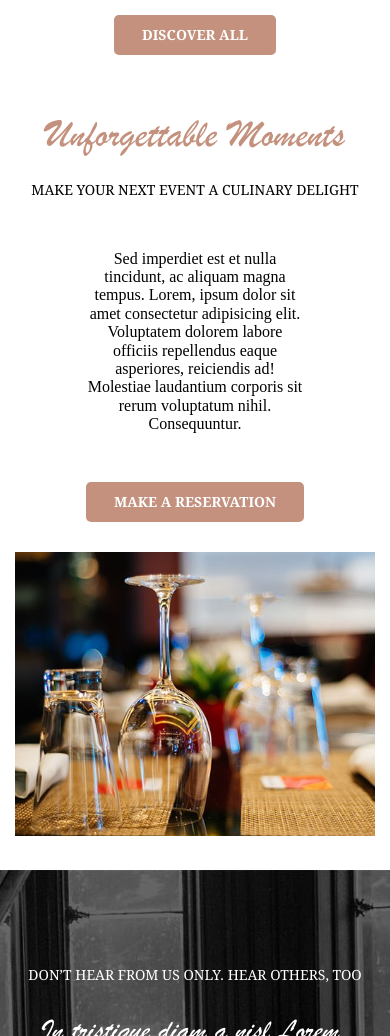
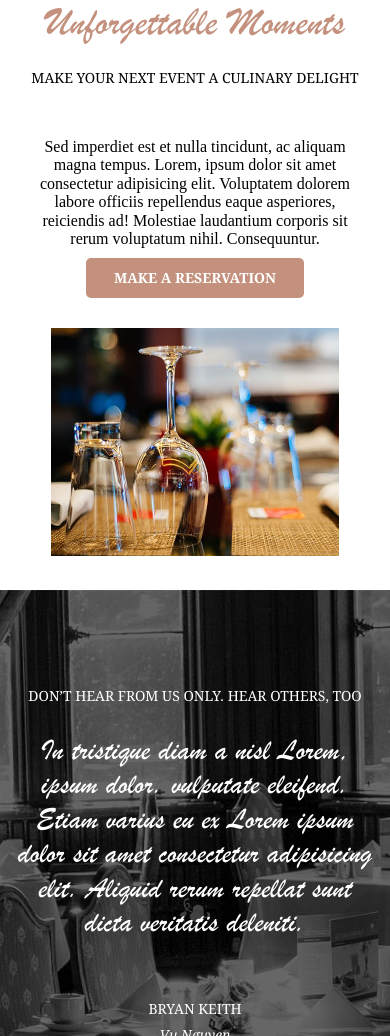
Before and after one commit to vunguyen1101/Practise5, a website: page index.html in a window 390 px wide. Shown: the part 4997-6033 px from the top of the page. Drawn offline with Linux system fonts and the light colour scheme; files whose address does not match are found by name.

Commit message:
Update menu Reponsive

```diff
--- a/index.html
+++ b/index.html
@@ -276,7 +276,7 @@
                 </div>
                 <div class="col-lg-6">
                     <div class="discoverMenu">
-                        <img src="images/discoverMenuImg2.jpg" alt="discoverMenuImg2">
+                        <img id="DiscoverMenu__Img1" src="images/discoverMenuImg2.jpg" alt="discoverMenuImg2">
                     </div>
                 </div>
             </div>
--- a/scss/Components/header.scss
+++ b/scss/Components/header.scss
@@ -284,8 +284,17 @@ nav{
     .header__poster{
         height: 520px;
     }
+    .discoverMenu{
+        #DiscoverMenu__Img1{
+            width: 80%;
+            margin-left: 10%;
+        }
+        .discoverMenu__description{
+            padding:10px 20px 20px;
+        }
+    }
 }
-@media  (max-width:480px){
+@media(max-width:480px){
     .header__poster{
         height: 560px;
         @media (min-width:360px) {
@@ -297,7 +306,7 @@ nav{
         font-size: 30px;
     }
     .discoverMenu{
-        &__description{
+        .discoverMenu__description{
             padding:10px;
         }
         .bigTittle--lessMargin{
```
Also changed, not shown: css/style.css, 1 other file.
